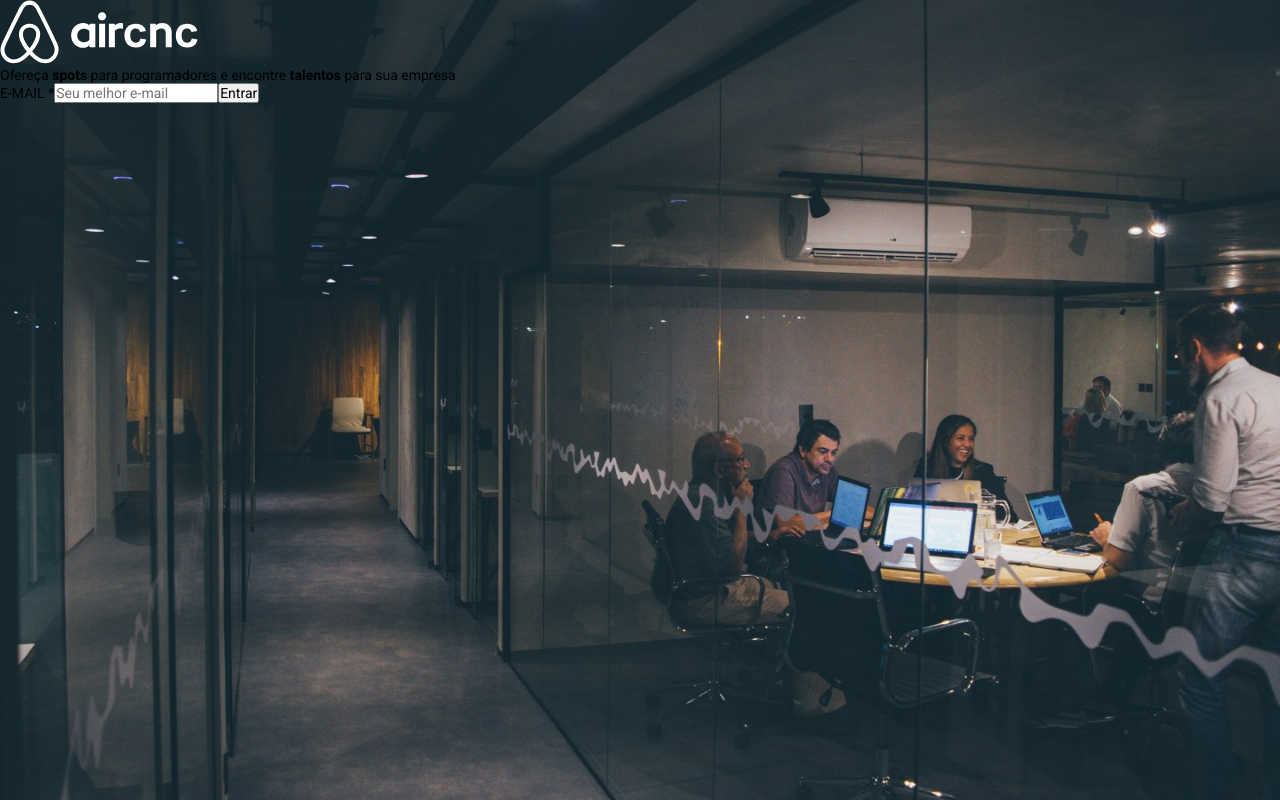
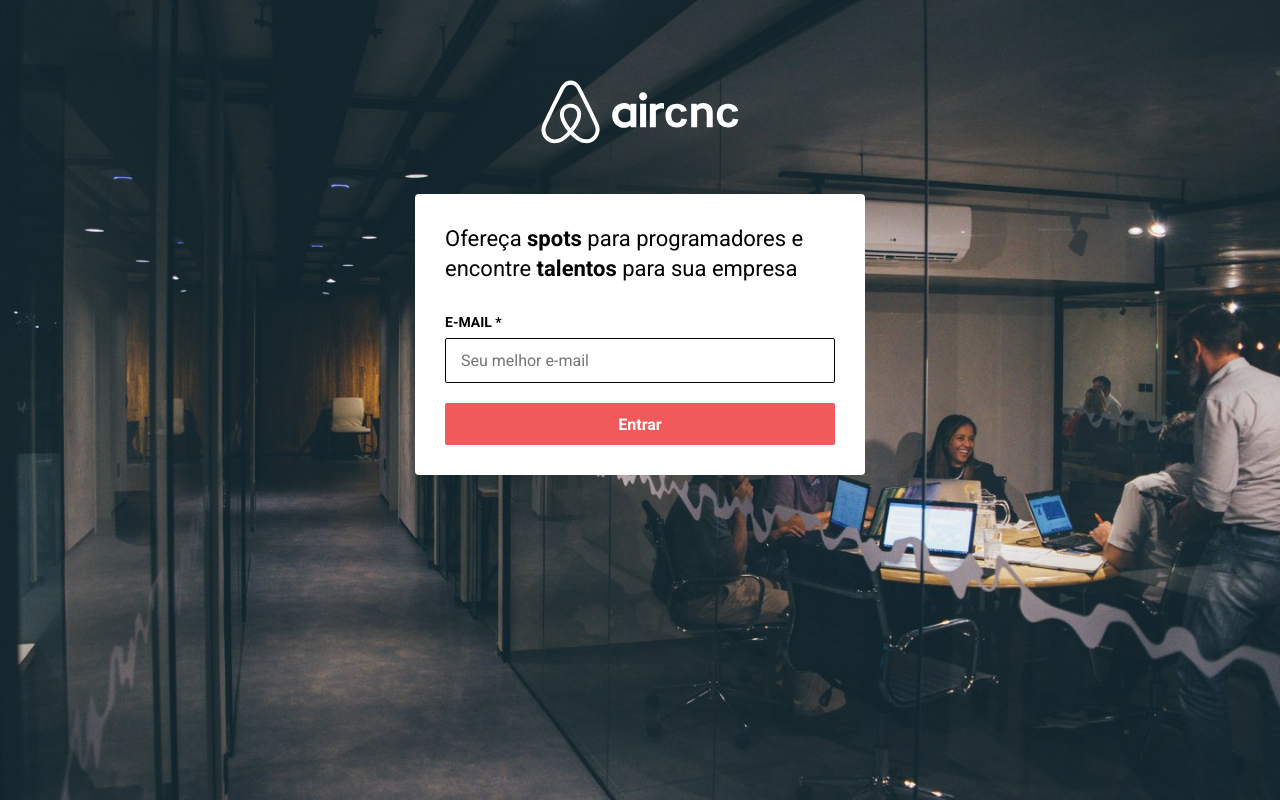
Before and after one commit to wrksystem/semana-omnistack-9, a React (Create React App) app in the folder frontend/: page / in a window 1280 px wide. Built offline with nearby package versions, Linux system fonts and the light colour scheme.

Commit message:
CSS Tela de Login
Css da tela de login feito, faltando apenas aplicação da funcionalidade através do JS

```diff
--- a/frontend/src/App.css
+++ b/frontend/src/App.css
@@ -21,3 +21,64 @@
   font-family: Roboto, Arial, Helvetica, sans-serif;
   font-size: 14px;
 }
+
+.container {
+  margin: 80px auto 0;
+  max-width: 450px;
+  width: 100%;
+  display: flex;
+  flex-direction: column;
+  align-items: center;
+}
+
+.content {
+  width: 100%;
+  background: #FFF;
+  margin-top: 50px;
+  border-radius: 4px;
+  padding: 30px;
+}
+
+.content > p {
+  font-size: 22px;
+  line-height: 30px;
+  margin-bottom: 30px;
+}
+
+.content form {
+  display: flex;
+  flex-direction: column;
+}
+
+.content form label {
+  font-size: 14px;
+  font-size: #444;
+  font-weight: bold;
+  margin-bottom: 8px;
+}
+
+.content form input {
+  margin-bottom: 20px;
+  border: 1px solid;
+  border-radius: 2px;
+  height: 45px;
+  padding: 0 15px;
+  font-size: 16px;
+}
+
+.content button.btn {
+  border: 0;
+  border-radius: 2px;
+  width: 100%;
+  height: 42px;
+  padding: 0 20px;
+  font-size: 16px;
+  font-weight: bold;
+  background: #f05a5b;
+  color: #fff;
+  cursor: pointer;
+}
+
+.content button.btn:hover {
+  background: #e14f50;
+}
--- a/frontend/src/App.js
+++ b/frontend/src/App.js
@@ -21,7 +21,7 @@
             placeholder="Seu melhor e-mail"
           />
 
-          <button type="submit">Entrar</button>
+          <button className="btn" type="submit">Entrar</button>
         </form>
       </div>
     </div>
```
